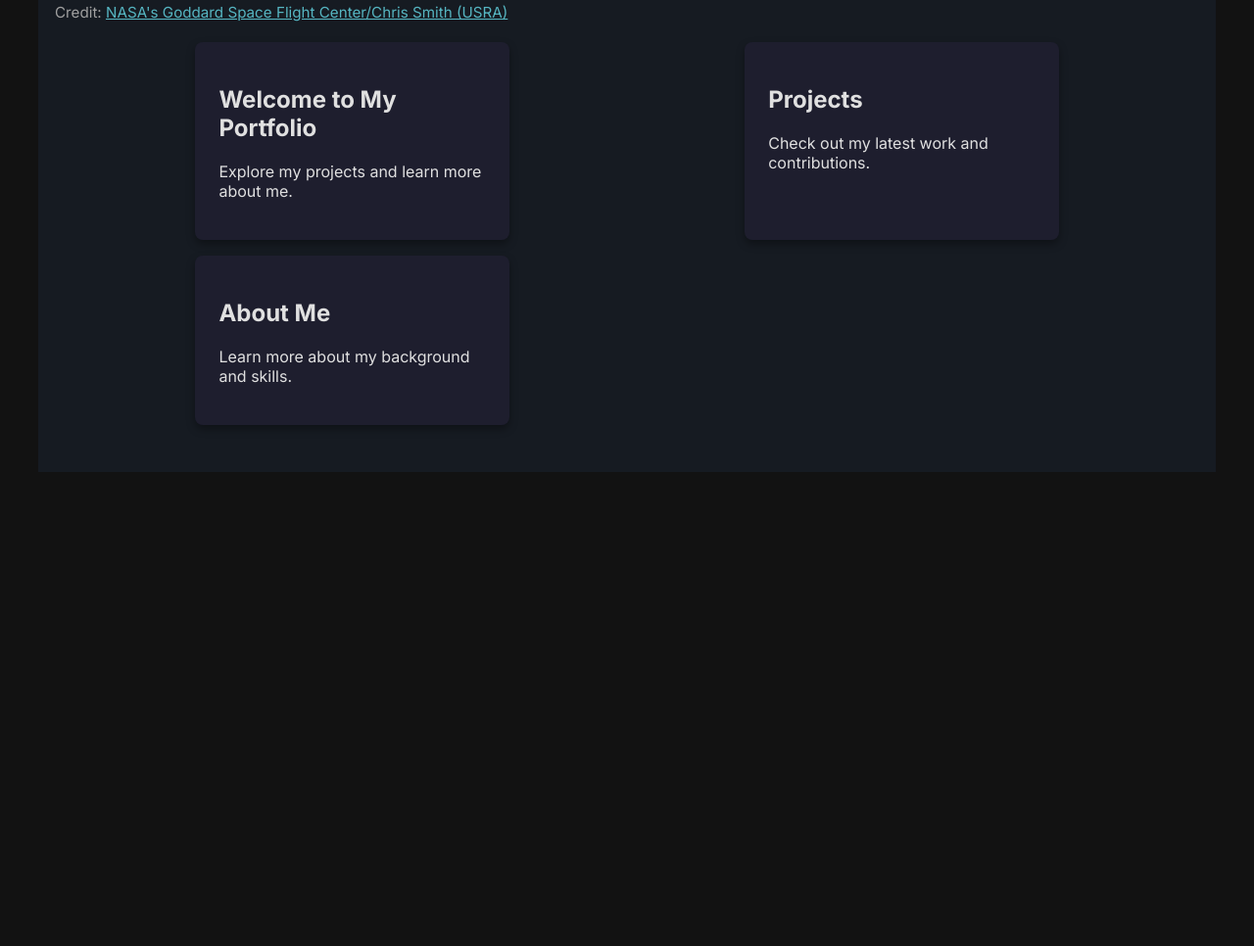
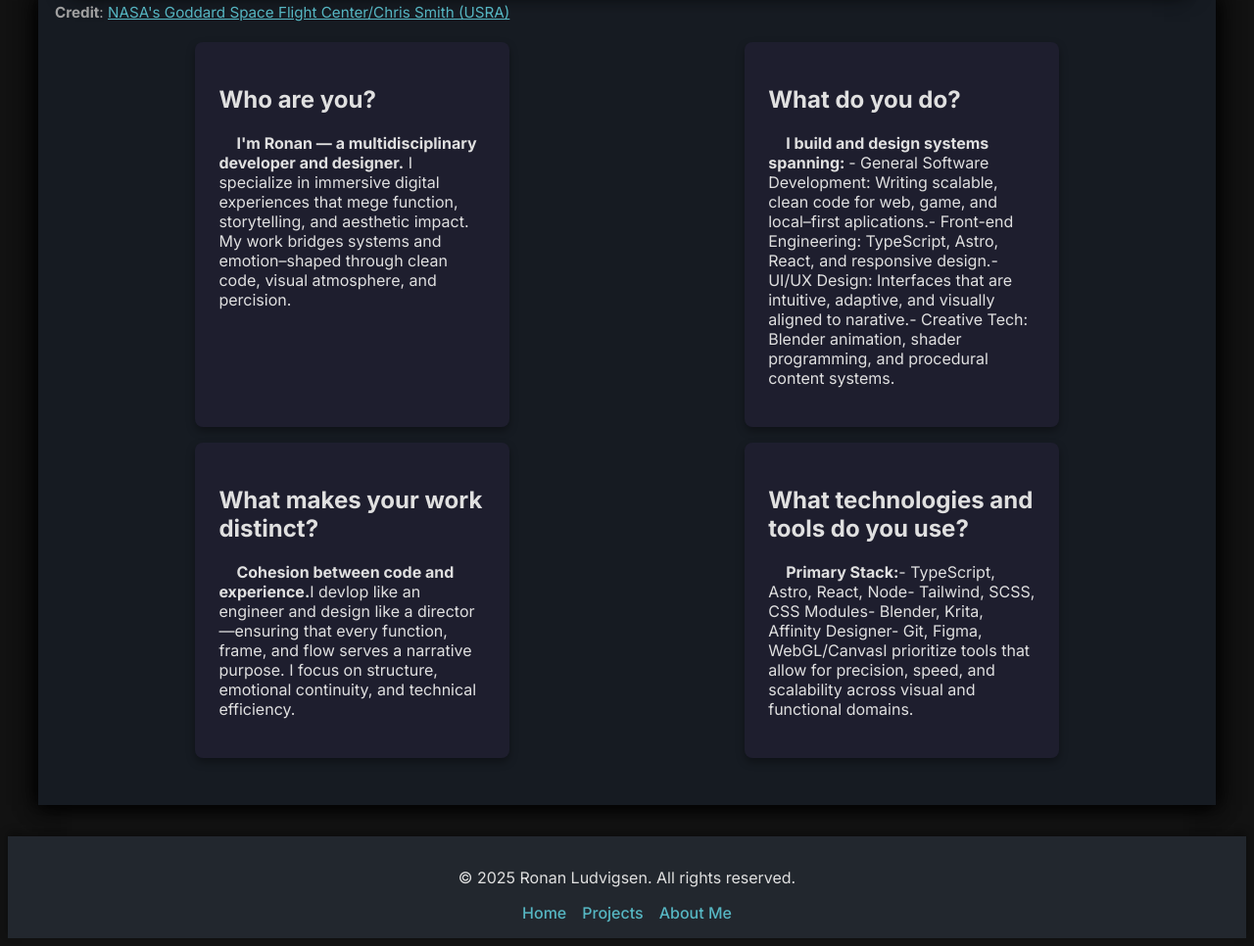
Before and after one commit to LlamaMaster33/portfolio, an Astro site: page / in a window 1280 px wide. Shown: the part 477-1443 px from the top of the page at 98% size. Before the commit the page ends 967 px from the top, so only its background shows below. Built offline with nearby package versions, Linux system fonts and the light colour scheme; Astro itself is replaced by a stand-in of ours.

Commit message:
Enhance layout with footer component and update navbar styles

```diff
--- /dev/null
+++ b/src/components/Footer.astro
@@ -0,0 +1,39 @@
+<footer class="footer">
+    <p>&copy; 2025 Ronan Ludvigsen. All rights reserved.</p>
+    <ul class="footer-links">
+        <li><a href="/portfolio/">Home</a></li>
+        <li><a href="/projects/">Projects</a></li>
+        <li><a href="/about/">About Me</a></li>
+    </ul>
+</footer>
+
+<style scoped>
+    .footer {
+        background-color: var(--color-navbar); /* Match the navbar background */
+        color: var(--color-text-main);
+        text-align: center;
+        padding: 1rem;
+        margin-top: 2rem;
+        box-shadow: 0 -4px 8px var(--color-box-shadow-soft); /* Shadow on top */
+    }
+
+    .footer-links {
+        list-style: none;
+        display: flex;
+        justify-content: center;
+        gap: 1rem;
+        padding: 0;
+        margin: 0;
+    }
+
+    .footer-links a {
+        color: var(--color-accent-primary);
+        text-decoration: none;
+        font-weight: 500;
+        transition: color 0.2s ease;
+    }
+
+    .footer-links a:hover {
+        color: var(--color-accent-secondary);
+    }
+</style>
--- a/src/components/Navbar.astro
+++ b/src/components/Navbar.astro
@@ -18,6 +18,7 @@
         align-items: center;
         justify-content: space-between;
         background: var(--color-navbar);
+        box-shadow: -6px 0 18px var(--color-box-shadow-soft), 6px 0 18px var(--color-box-shadow-hard); /* Shadow only on left and right */
         padding: 0 2rem; /* Adjust padding to fit within 64px height */
         height: 64px; /* Set the navbar height */
         position: relative; /* Ensure the navbar is positioned */
--- a/src/layouts/MainLayout.astro
+++ b/src/layouts/MainLayout.astro
@@ -1,7 +1,7 @@
 ---
-// filepath: /workspaces/portfolio/src/layouts/MainLayout.astro
 import Navbar from "../components/Navbar.astro";
-import SmoothScroll from "../components/SmoothScroll.astro"; // Import SmoothScroll
+import SmoothScroll from "../components/SmoothScroll.astro";
+import Footer from "../components/Footer.astro"; // Import Footer
 import '../styles/global.css';
 ---
 
@@ -25,5 +25,6 @@ import '../styles/global.css';
         <main>
             <slot />
         </main>
+        <Footer /> <!-- Add Footer here -->
     </body>
 </html>
--- a/src/pages/index.astro
+++ b/src/pages/index.astro
@@ -8,7 +8,7 @@ import '../styles/global.css';
 <MainLayout>
     <section class="hero-wrapper">
         <div class="banner"></div>
-            <div class="banner-credit">Credit: <a href="https://svs.gsfc.nasa.gov/13510/#media_group_321209" target="_blank" rel="noopener noreferrer">NASA's Goddard Space Flight Center/Chris Smith (USRA)</a>
+            <div class="banner-credit"><b>Credit</b>: <a href="https://svs.gsfc.nasa.gov/13510/#media_group_321209" target="_blank" rel="noopener noreferrer">NASA's Goddard Space Flight Center/Chris Smith (USRA)</a>
             </div>
         <Image src={HeroImage} class="image-container" alt="Placeholder" loading="eager" />
         </section>
@@ -16,16 +16,20 @@ import '../styles/global.css';
     <section class="content">
         <div class="card-grid">
             <div class="card">
-                <h2>Welcome to My Portfolio</h2>
-                <p>Explore my projects and learn more about me.</p>
+                <h2>Who are you?</h2>
+                <p>&nbsp&nbsp&nbsp&nbsp<b>I'm Ronan — a multidisciplinary developer and designer.</b> </br>I specialize in immersive digital experiences that mege function, storytelling, and aesthetic impact. My work bridges systems and emotion–shaped through clean code, visual atmosphere, and percision.</p>
             </div>
             <div class="card">
-                <h2>Projects</h2>
-                <p>Check out my latest work and contributions.</p>
+                <h2>What do you do?</h2>
+                <p>&nbsp&nbsp&nbsp&nbsp<b>I build and design systems spanning: </b></br>- General Software Development: Writing scalable, clean code for web, game, and local–first aplications.</br>- Front-end Engineering: TypeScript, Astro, React, and responsive design.</br>- UI/UX Design: Interfaces that are intuitive, adaptive, and visually aligned to narative.</br>- Creative Tech: Blender animation, shader programming, and procedural content systems.</p>
             </div>
             <div class="card">
-                <h2>About Me</h2>
-                <p>Learn more about my background and skills.</p>
+                <h2>What makes your work distinct?</h2>
+                <p>&nbsp&nbsp&nbsp&nbsp<b>Cohesion between code and experience.</b></br>I devlop like an engineer and design like a director—ensuring that every function, frame, and flow serves a narrative purpose. I focus on structure, emotional continuity, and technical efficiency.</p>
+            </div>
+            <div class="card">
+                <h2>What technologies and tools do you use?</h2>
+                <p>&nbsp&nbsp&nbsp&nbsp<b>Primary Stack:</b></br>- TypeScript, Astro, React, Node</br>- Tailwind, SCSS, CSS Modules</br>- Blender, Krita, Affinity Designer</br>- Git, Figma, WebGL/Canvas</br>I prioritize tools that allow for precision, speed, and scalability across visual and functional domains.</p>
             </div>
         </div>
     </section>
@@ -51,6 +55,7 @@ import '../styles/global.css';
             display: block;
             width: 90%; /* Ensure the banner spans the full width */
             height: 400px; /* Fixed height for consistency */
+            box-shadow: -6px 0 18px var(--color-box-shadow-soft), 6px 0 18px var(--color-box-shadow-hard); /* Shadow only on left and right */
             background-image: url('/src/assets/Wolftopia_Banner.png');
             background-size: cover; /* Ensure the image covers the banner */
             background-position: center;
@@ -78,7 +83,6 @@ import '../styles/global.css';
             height: 160px; /* Match height to width to make it square */
             object-fit: cover; /* Crop the image to fit the square */
             object-position: center; /* Center the cropped area */
-            box-shadow: 0 6px 18px var(--color-box-shadow-soft); /* Soft shadow for depth */
             background: var(--color-card-background);
             background-origin: 50%;
         }
@@ -111,6 +115,7 @@ import '../styles/global.css';
             padding: 2rem; /* Add padding for space */
             margin: 0 auto; /* Center the content */
             width: 90%; /* Set a max width */
+            box-shadow: -6px 0 18px var(--color-box-shadow-hard), 6px 0 18px var(--color-box-shadow-hard), 0 6px 18px var(--color-box-shadow-hard); /* Shadow on left, right, and bottom */
             background-color: var(--color-footer-background); /* Optional: Different background color */
             color: var(--color-text-main); /* Optional: Text color */
             text-align: center; /* Center the text */
@@ -128,6 +133,7 @@ import '../styles/global.css';
         .card {
             background: var(--color-card-background); /* Var background for the card */
             width: 50%;
+            max-height: auto; /* Set a max height */
             border-radius: 8px; /* Rounded corners for a card-like feel */
             box-shadow: 0 4px 8px var(--color-box-shadow-soft); /* Subtle shadow for depth */
             padding: 1.5rem; /* Add padding inside the card */
```
